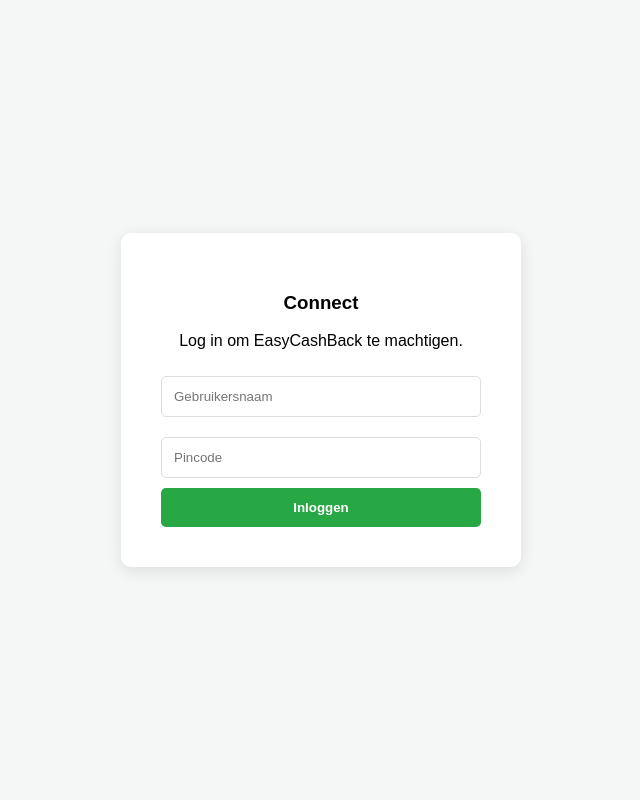
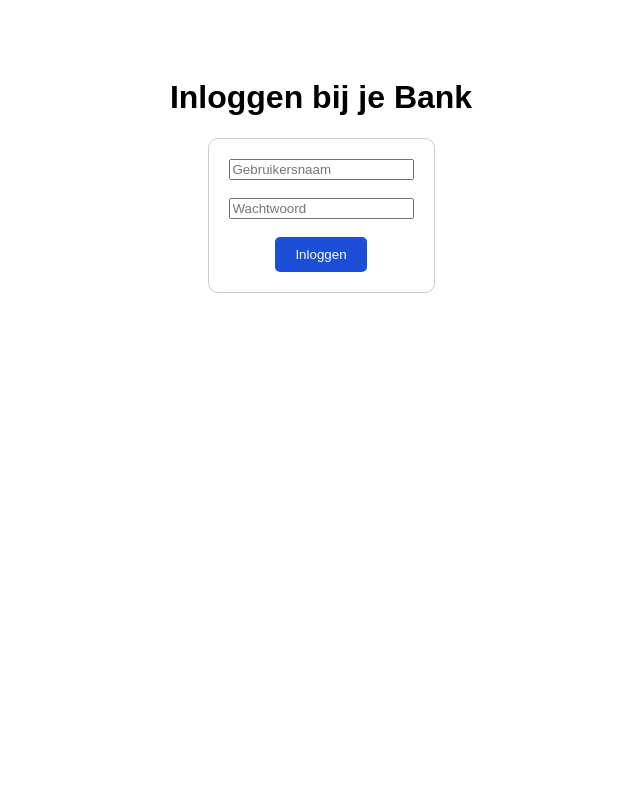
Before and after one commit to sakab413/mijn-stripe-app, a Flask app: template templates/bank_login_sim.html in a window 1280 px wide. Shown: the whole page, without its empty margins (319-959 px from the left). Run offline with Flask 3, Linux system fonts and the light colour scheme; the template is opened without the code that fills it, so the values that code supplies are empty.

Commit message:
Update bank_login_sim.html

```diff
--- a/templates/bank_login_sim.html
+++ b/templates/bank_login_sim.html
@@ -1,21 +1,16 @@
 <!DOCTYPE html>
-<html>
+<html lang="nl">
 <head>
-    <title>Inloggen bij {{ bank }}</title>
-    <style>
-        body { font-family: sans-serif; background: #f4f7f6; display: flex; justify-content: center; align-items: center; height: 100vh; margin: 0; }
-        .box { background: white; padding: 40px; border-radius: 10px; box-shadow: 0 4px 15px rgba(0,0,0,0.1); width: 320px; text-align: center; }
-        input { width: 100%; padding: 12px; margin: 10px 0; border: 1px solid #ddd; border-radius: 5px; box-sizing: border-box; }
-        button { width: 100%; padding: 12px; background: #28a745; color: white; border: none; border-radius: 5px; cursor: pointer; font-weight: bold; }
-    </style>
+    <meta charset="UTF-8">
+    <title>Bank Inloggen</title>
+    <style>body { font-family: Arial, sans-serif; text-align: center; padding: 50px; }</style>
 </head>
 <body>
-    <div class="box">
-        <h3>{{ bank }} Connect</h3>
-        <p>Log in om EasyCashBack te machtigen.</p>
-        <input type="text" placeholder="Gebruikersnaam">
-        <input type="password" placeholder="Pincode">
-        <button onclick="this.innerText='Verbinden...'; setTimeout(()=>location.href='/dashboard', 1500)">Inloggen</button>
+    <h1>Inloggen bij je Bank</h1>
+    <div style="border: 1px solid #ccc; display: inline-block; padding: 20px; border-radius: 10px;">
+        <input type="text" placeholder="Gebruikersnaam"><br><br>
+        <input type="password" placeholder="Wachtwoord"><br><br>
+        <button onclick="location.href='/dashboard'" style="background: #1d4ed8; color: white; padding: 10px 20px; border: none; border-radius: 5px;">Inloggen</button>
     </div>
 </body>
 </html>
```
